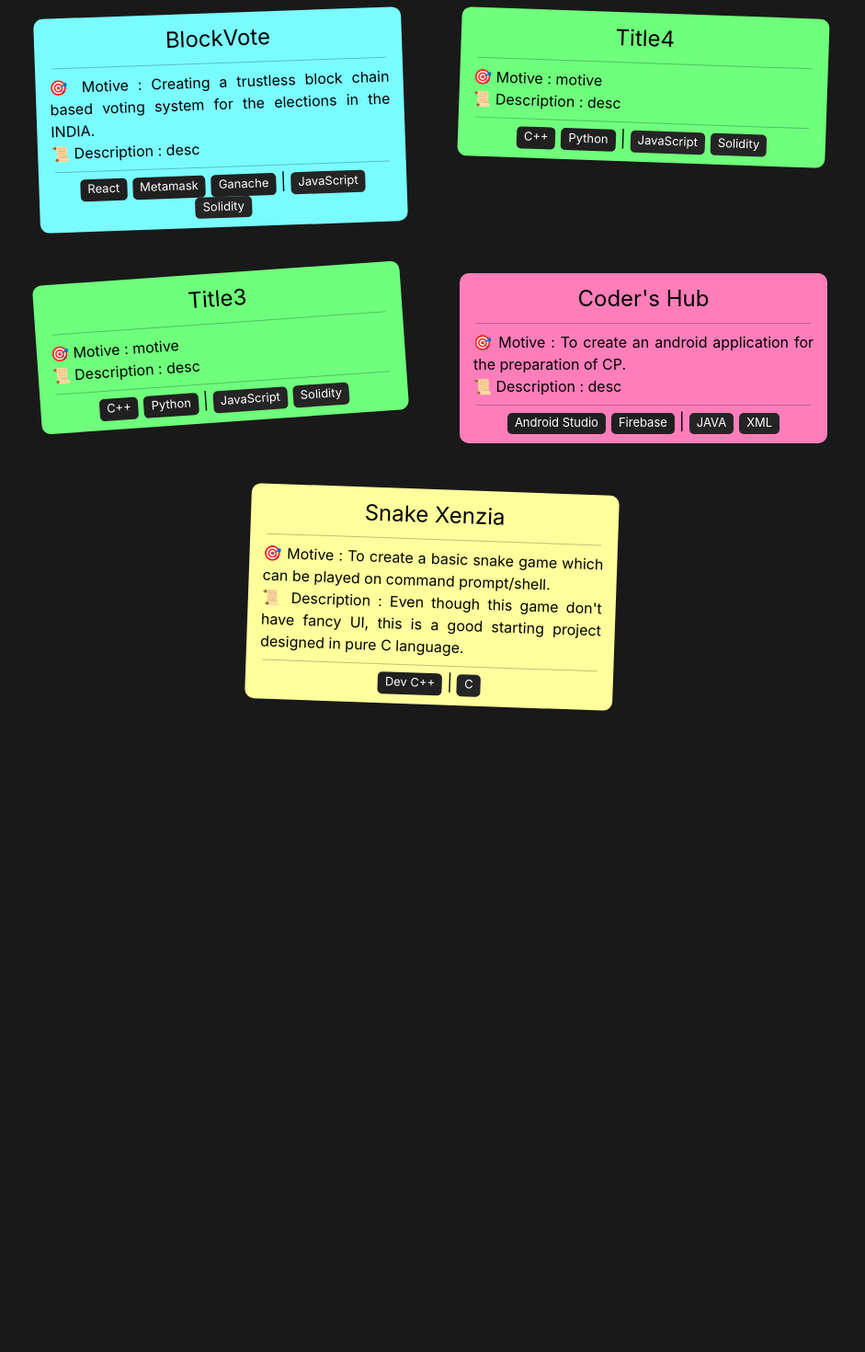
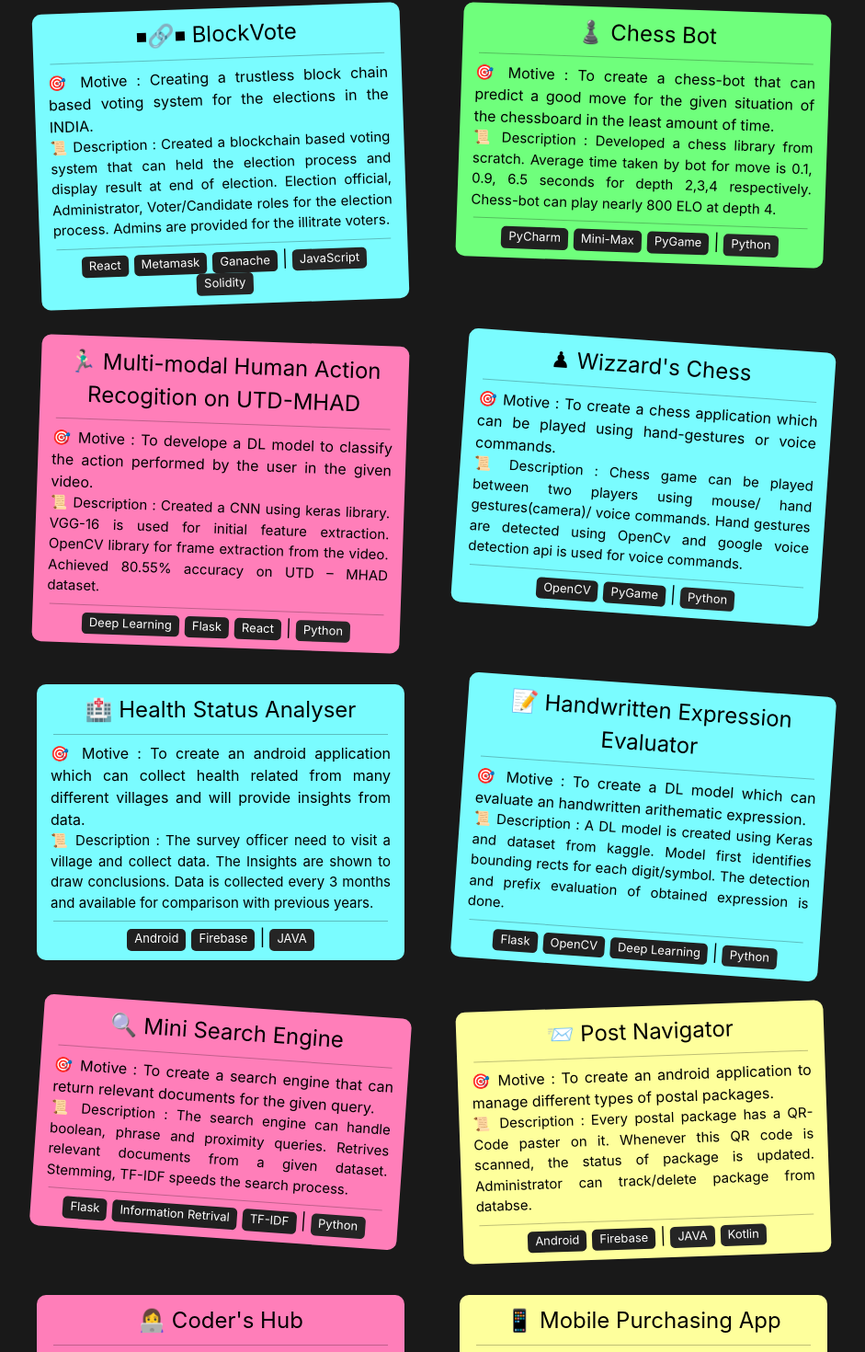
Before and after one commit to AtharvaSKarande/My-Website, a React (Vite) app: page /projects in a window 1280 px wide. Shown: the part 123-1593 px from the top of the page at 92% size, without its empty margins (170-1111 px from the left). Before the commit the page ends 914 px from the top, so only its background shows below. Built offline with nearby package versions, Linux system fonts and the light colour scheme.

Commit message:
Added project data and UI changes.

```diff
--- a/data/Project_data.js
+++ b/data/Project_data.js
@@ -1,44 +1,111 @@
 const AllProjects = [
   {
-    id: "1",
-    title: "Snake Xenzia",
+    id: 1,
+    title: "🐍 Snake Xenzia",
     motive:
       "To create a basic snake game which can be played on command prompt/shell.",
     desc:
       "Even though this game don't have fancy UI, this is a good starting project designed in pure C language.",
     tools: ["Dev C++"],
-    languages: ["C"],
+    languages: ["C language"],
   },
   {
-    id: "2",
-    title: "Coder's Hub",
-    motive: "To create an android application for the preparation of CP.",
-    desc: "desc",
-    tools: ["Android Studio", "Firebase"],
-    languages: ["JAVA", "XML"],
+    id: 2,
+    title: "📱 Mobile Purchasing App",
+    motive:
+      "To create an pure java application to purchase products like mobile phone.",
+    desc:
+      "A java application is crated with java applet for UI and oracle database as backend. We can treat this app as prototype of an e-commerce website.",
+    tools: ["Netbeans", "JDBC", "Applet"],
+    languages: ["JAVA"],
   },
   {
-    id: "3",
-    title: "Title3",
-    motive: "motive",
-    desc: "desc",
-    tools: ["C++", "Python"],
-    languages: ["JavaScript", "Solidity"],
+    id: 3,
+    title: "👩‍💻 Coder's Hub",
+    motive:
+      "To create an android application for emerging coders for their CP practice.",
+    desc:
+      "An android application is created which can conduct coding quizzes and give reward in the form of coins. App also provides previously asked interview questions from big Tech giants.",
+    tools: ["Android", "Firebase"],
+    languages: ["JAVA"],
   },
   {
-    id: "4",
-    title: "Title4",
-    motive: "motive",
-    desc: "desc",
-    tools: ["C++", "Python"],
-    languages: ["JavaScript", "Solidity"],
+    id: 4,
+    title: "📨 Post Navigator",
+    motive:
+      "To create an android application to manage different types of postal packages.",
+    desc:
+      "Every postal package has a QR-Code paster on it. Whenever this QR code is scanned, the status of package is updated. Administrator can track/delete package from databse.",
+    tools: ["Android", "Firebase"],
+    languages: ["JAVA", "Kotlin"],
   },
   {
-    id: "6",
-    title: "BlockVote",
+    id: 5,
+    title: "🔍 Mini Search Engine",
+    motive:
+      "To create a search engine that can return relevant documents for the given query.",
+    desc:
+      "The search engine can handle boolean, phrase and proximity queries. Retrives relevant documents from a given dataset. Stemming, TF-IDF speeds the search process.",
+    tools: ["Flask", "Information Retrival", "TF-IDF"],
+    languages: ["Python"],
+  },
+  {
+    id: 6,
+    title: "📝 Handwritten Expression Evaluator",
+    motive:
+      "To create a DL model which can evaluate an handwritten arithematic expression.",
+    desc:
+      "A DL model is created using Keras and dataset from kaggle. Model first identifies bounding rects for each digit/symbol. The detection and prefix evaluation of obtained expression is done.",
+    tools: ["Flask", "OpenCV", "Deep Learning"],
+    languages: ["Python"],
+  },
+  {
+    id: 7,
+    title: "🏥 Health Status Analyser",
+    motive:
+      "To create an android application which can collect health related from many different villages and will provide insights from data.",
+    desc:
+      "The survey officer need to visit a village and collect data. The Insights are shown to draw conclusions. Data is collected every 3 months and available for comparison with previous years.",
+    tools: ["Android", "Firebase"],
+    languages: ["JAVA"],
+  },
+  {
+    id: 8,
+    title: "♟ Wizzard's Chess",
+    motive:
+      "To create a chess application which can be played using hand-gestures or voice commands.",
+    desc:
+      "Chess game can be played between two players using mouse/ hand gestures(camera)/ voice commands. Hand gestures are detected using OpenCv and google voice detection api is used for voice commands.",
+    tools: ["OpenCV", "PyGame"],
+    languages: ["Python"],
+  },
+  {
+    id: 9,
+    title: "🏃🏻‍♂️ Multi-modal Human Action Recogition on UTD-MHAD",
+    motive:
+      "To develope a DL model to classify the action performed by the user in the given video.",
+    desc:
+      "Created a CNN using keras library. VGG-16 is used for initial feature extraction. OpenCV library for frame extraction from the video. Achieved 80.55% accuracy on UTD – MHAD dataset.",
+    tools: ["Deep Learning", "Flask", "React"],
+    languages: ["Python"],
+  },
+  {
+    id: 10,
+    title: "♟️ Chess Bot",
+    motive:
+      "To create a chess-bot that can predict a good move for the given situation of the chessboard in the least amount of time.",
+    desc:
+      "Developed a chess library from scratch. Average time taken by bot for move is 0.1, 0.9, 6.5 seconds for depth 2,3,4 respectively. Chess-bot can play nearly 800 ELO at depth 4.",
+    tools: ["PyCharm", "Mini-Max", "PyGame"],
+    languages: ["Python"],
+  },
+  {
+    id: 11,
+    title: "⏹🔗⏹ BlockVote",
     motive:
       "Creating a trustless block chain based voting system for the elections in the INDIA.",
-    desc: "desc",
+    desc:
+      "Created a blockchain based voting system that can held the election process and display result at end of election. Election official, Administrator, Voter/Candidate roles for the election process. Admins are provided for the illitrate voters.",
     tools: ["React", "Metamask", "Ganache"],
     languages: ["JavaScript", "Solidity"],
   },
--- a/src/components/ProjectCard.jsx
+++ b/src/components/ProjectCard.jsx
@@ -31,14 +31,14 @@ const ProjectCard = (props) => {
             </div>
           );
         })}
-        <text
+        <div
           style={{
             fontSize: `18px`,
             margin: `-4px 2px 0px 2px`,
           }}
         >
           |
-        </text>
+        </div>
         {props.Project.languages.map((item, index) => {
           return (
             <div className="Proj_one_lang" key={index}>
--- a/src/css/EduCard.css
+++ b/src/css/EduCard.css
@@ -1,6 +1,7 @@
 .EduCard_back {
   margin: 25px 40px 25px 40px;
   width: 550px;
+  color: black;
   transition-duration: 0.25s;
 }
 
@@ -9,7 +10,7 @@
 }
 
 .EduCard_header {
-  background-color: rgba(255, 255, 255, 0.2);
+  background-color: #6fff7c;
   border-top-left-radius: 10px;
   border-top-right-radius: 10px;
   border-style: solid;
@@ -20,7 +21,7 @@
 }
 
 .EduCard_body {
-  background-color: rgba(255, 255, 255, 0.1);
+  background-color: #7afcff;
   border-style: solid;
   width: inherit;
   border-width: 1px;
@@ -29,7 +30,7 @@
 }
 
 .EduCard_footer {
-  background-color: rgba(255, 255, 255, 0.2);
+  background-color: #feff9c;
   border-bottom-left-radius: 10px;
   border-bottom-right-radius: 10px;
   width: inherit;
--- a/src/css/Home.css
+++ b/src/css/Home.css
@@ -13,8 +13,28 @@
 .home__desc {
   margin: 10px;
   padding: 25px 15px 25px 15px;
-  background-color: rgba(255, 255, 255, 0.1);
+  background-color: rgba(56, 139, 253, 0.15);
+  border-color: rgb(82, 122, 176);
+  border-style: solid;
   border-radius: 10px;
   font-size: 20px;
   margin: 0% 15% 0% 15%;
 }
+
+.home__social_deck {
+  display: flex;
+  flex-wrap: wrap;
+  justify-content: center;
+}
+
+.home_social {
+  margin: 12px 7px 12px 7px;
+  width: 40px;
+  height: 40px;
+  border-radius: 7px;
+}
+
+.home__social_img {
+  height: 40px;
+  width: 40px;
+}
--- a/src/css/ProjectCard.css
+++ b/src/css/ProjectCard.css
@@ -1,11 +1,11 @@
 .ProjectCard_back {
-  margin: 25px 30px 25px 30px;
+  margin: 20px 30px 20px 30px;
   padding: 10px;
   width: 400px;
   height: fit-content;
   border-radius: 10px;
   color: black;
-  transition: all ease 0.25s;
+  transition-duration: 0.25s;
 }
 
 .Proj_title {
@@ -23,7 +23,7 @@
   text-align: justify;
   padding-left: 5px;
   padding-right: 5px;
-  font-size: 16px;
+  font-size: 15px;
 }
 
 .Proj_tools {
--- a/src/pages/Home.jsx
+++ b/src/pages/Home.jsx
@@ -1,6 +1,6 @@
 import { useEffect } from "react";
 import HomeBg from "/Home_bg.webp";
-import img from "../favicon.svg";
+import logo from "../favicon.svg";
 import "../css/Home.css";
 
 const Home = () => {
@@ -10,7 +10,7 @@ const Home = () => {
 
   return (
     <div>
-      <img className="home__photo" src={img}></img>
+      <img className="home__photo" src={logo} />
       <p className="home__name">Atharva Sunil Karande</p>
       <p className="home__desc">
         👋Hi! This is Atharva. A student of Indian Institute of Information
@@ -22,6 +22,57 @@ const Home = () => {
         myself to everyone. You can find the brief introduction regarding my
         education, projects, internships in this website. enjoy!👍
       </p>
+      <div className="home__social_deck">
+        <div className="home_social">
+          <a href="https://github.com/AtharvaSKarande" target="_blank">
+            <svg
+              height="40"
+              aria-hidden="true"
+              viewBox="0 0 16 16"
+              version="1.1"
+              width="40"
+              fill="#ffffff"
+              data-view-component="true"
+            >
+              <path
+                fillRule="evenodd"
+                d="M8 0C3.58 0 0 3.58 0 8c0 3.54 2.29 6.53 5.47 7.59.4.07.55-.17.55-.38 0-.19-.01-.82-.01-1.49-2.01.37-2.53-.49-2.69-.94-.09-.23-.48-.94-.82-1.13-.28-.15-.68-.52-.01-.53.63-.01 1.08.58 1.23.82.72 1.21 1.87.87 2.33.66.07-.52.28-.87.51-1.07-1.78-.2-3.64-.89-3.64-3.95 0-.87.31-1.59.82-2.15-.08-.2-.36-1.02.08-2.12 0 0 .67-.21 2.2.82.64-.18 1.32-.27 2-.27.68 0 1.36.09 2 .27 1.53-1.04 2.2-.82 2.2-.82.44 1.1.16 1.92.08 2.12.51.56.82 1.27.82 2.15 0 3.07-1.87 3.75-3.65 3.95.29.25.54.73.54 1.48 0 1.07-.01 1.93-.01 2.2 0 .21.15.46.55.38A8.013 8.013 0 0016 8c0-4.42-3.58-8-8-8z"
+              />
+            </svg>
+          </a>
+        </div>
+        <div className="home_social">
+          <a
+            href="https://www.linkedin.com/in/atharva-karande-aa39a31aa"
+            target="_blank"
+          >
+            <svg
+              version="1.1"
+              x="0px"
+              y="0px"
+              viewBox="0 0 455 455"
+              fill="#ffffff"
+              space="preserve"
+            >
+              <g>
+                <path
+                  fillRule="evenodd"
+                  d="M246.4,204.35v-0.665c-0.136,0.223-0.324,0.446-0.442,0.665H246.4z"
+                />
+                <path
+                  fillRule="evenodd"
+                  d="M0,0v455h455V0H0z M141.522,378.002H74.016V174.906h67.506V378.002z
+		 M107.769,147.186h-0.446C84.678,147.186,70,131.585,70,112.085c0-19.928,15.107-35.087,38.211-35.087
+		c23.109,0,37.31,15.159,37.752,35.087C145.963,131.585,131.32,147.186,107.769,147.186z M385,378.002h-67.524V269.345
+		c0-27.291-9.756-45.92-34.195-45.92c-18.664,0-29.755,12.543-34.641,24.693c-1.776,4.34-2.24,10.373-2.24,16.459v113.426h-67.537
+		c0,0,0.905-184.043,0-203.096H246.4v28.779c8.973-13.807,24.986-33.547,60.856-33.547c44.437,0,77.744,29.02,77.744,91.398V378.002
+		z"
+                />
+              </g>
+            </svg>
+          </a>
+        </div>
+      </div>
     </div>
   );
 };
```
